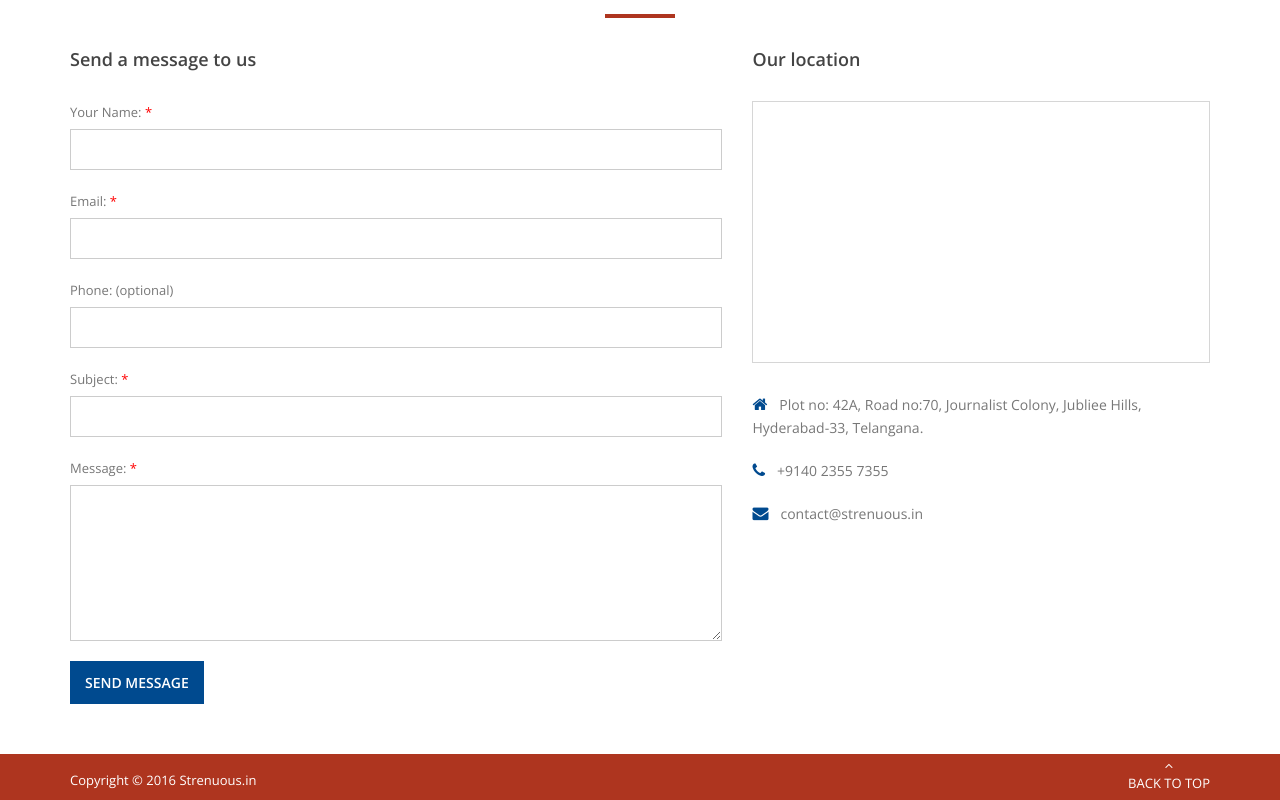
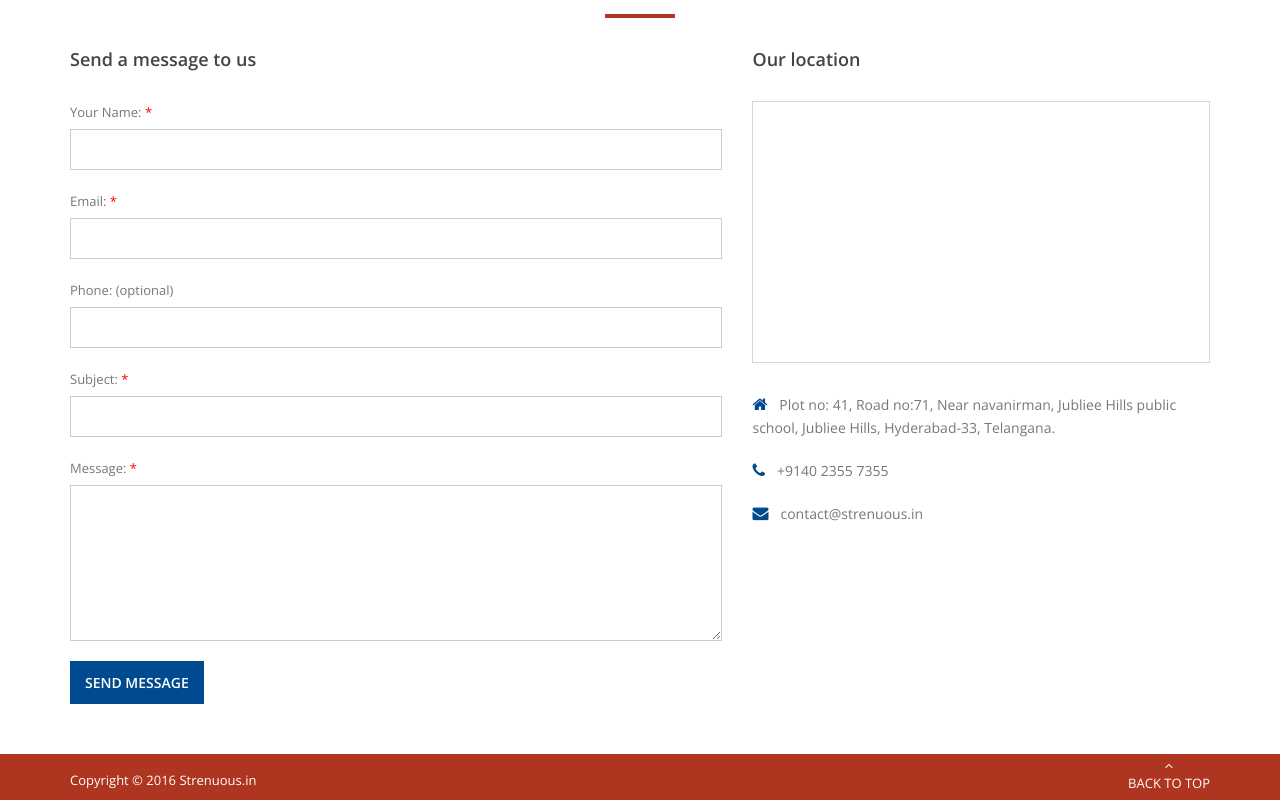
Before and after one commit to strenuous/strenuous, a plain HTML site: page index.html in a window 1280 px wide. Shown: the part 1611-2411 px from the top of the page. Drawn offline with nearby package versions, Linux system fonts and the light colour scheme; some packages are replaced by stand-ins of ours; a web font is replaced by a local one.

Commit message:
address CHANGE

```diff
--- a/index.html
+++ b/index.html
@@ -453,7 +453,7 @@
                         </div>
                     </div> <!-- /.map-holder -->
                     <div class="contact-info">
-                        <span><i class="fa fa-home"></i>Plot no: 42A, Road no:70, Journalist Colony, Jubliee Hills, Hyderabad-33, Telangana.</span>
+                        <span><i class="fa fa-home"></i>Plot no: 41, Road no:71, Near navanirman, Jubliee Hills public school, Jubliee Hills, Hyderabad-33, Telangana.</span>
                         <span><i class="fa fa-phone"></i>+9140 2355 7355</span>
                         <span><i class="fa fa-envelope"></i>contact@strenuous.in</span>
                     </div>
```
